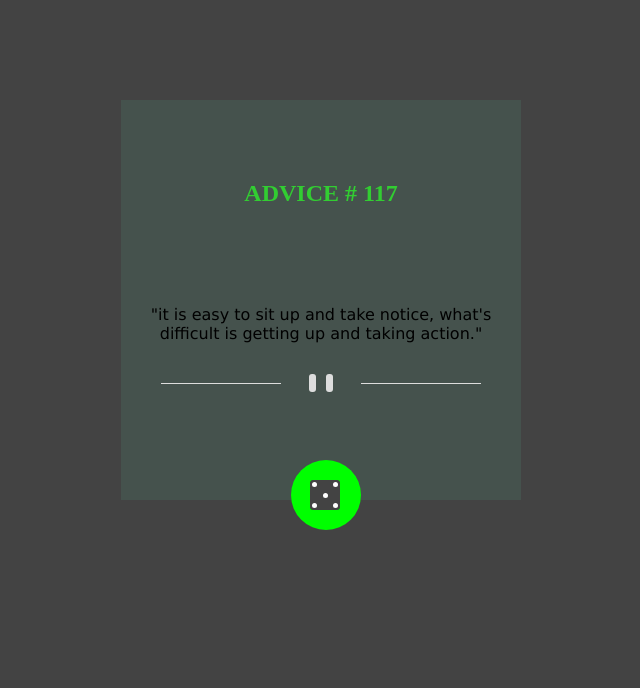
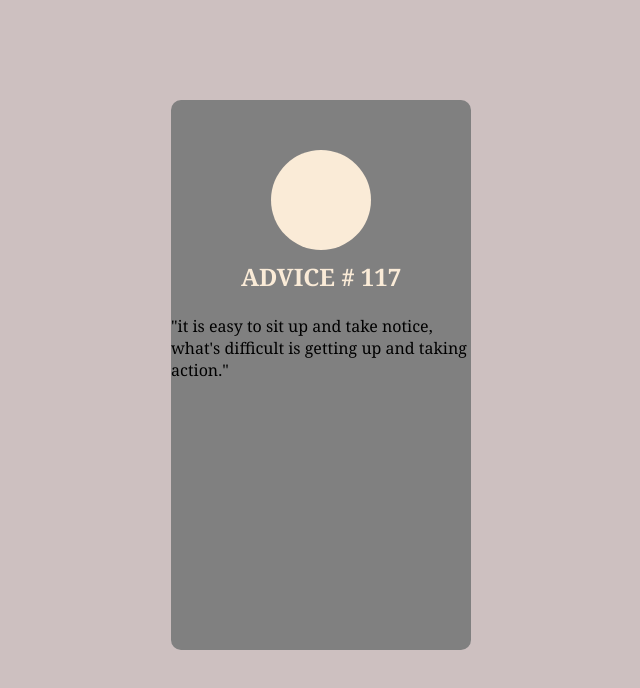
Before and after one commit to faruqshehu/Advice-Challenge, a plain HTML site: page challenge.html in a window 1280 px wide. Shown: the whole page, without its empty margins (319-959 px from the left). Drawn offline with Linux system fonts and the light colour scheme.

Commit message:
profile challenge

```diff
--- a/style.css
+++ b/style.css
@@ -1,143 +1,60 @@
 *{
     box-sizing: border-box;
-    margin: 0px;
+    margin: 0;
     padding: 0;
 }
 
 body{
-    background-color: #434343;
-
+    background-color: #44141444;
+    font-family: georgia;
 }
 
 main{
+    background-color: gray;
+    width: 300px;
+    height: 550px;
+    border-radius: 10px;
+    position: absolute;
+    top: 100px;
+    left: calc(50% - 150px);
+}
 
-    width: 400px;
-    height: 400px;
-    background-color: #45524d;
-    position: absolute;
-    left: calc( 50% - 200px);
-    margin-top: 100px;
+.circle{
+    background-color: antiquewhite;
+    width: 100px;
+    height: 100px;
+    border-radius: 50%;
+    margin-top: 50px;
+    margin-left: calc(50% - 50px);
 
 }
 
 h2{
     text-align: center;
-    color: limegreen;
-    margin-top: 20%;
-
+    margin-top: 10px;
+    color: antiquewhite;
 }
 
-.text-content{
-    display: flex;
-    justify-content: center;
+.intro{
     text-align: center;
-    font-family: Verdana, Geneva, Tahoma, sans-serif;
-    margin-top: 20%;
-    text-size-adjust: 20px;
-
 }
 
-.circle{
- width: 70px;
- height: 70px;
- background-color: lime;
- border-radius: 50%;
- left: calc(50% - 30px);
- position: absolute;
- bottom: -30px ;
+.intro p{
+    color: yellow;
+    font-size: small;
 }
 
-.dice{
-    width: 30px;
-    height: 30px;
-    border-radius: 3px;
-    background-color: #434343;
-    position: absolute;
-    left: calc(50% - 16px);
-    top: calc(50% - 15px);
-    /* padding: 10px; */
+.intro q{
+    font-size: small;
+    color: antiquewhite;
 }
 
-.dice span{
-    background-color: #fff;
-    height: 5px;
-    width: 5px;
-    display: inline-block;
-    position: absolute;
-    border-radius: 50%;
+.name{
+    /* border: 1px solid black; */
+    border-radius: 5px;
+    background-color: antiquewhite;
+    margin: 20px;
+    text-align: center;
+    padding: 3px;
+    font-size: small;
 }
-
-.dice span:nth-child(1){
-    top: 2px;
-    left: 2px;
-}
-
-.dice span:nth-child(2){
-    top:2px;
-    right: 2px;
-}
-
-.dice span:nth-child(3){
-    bottom: 2px;
-    left: 2px;
-}
-
-.dice span:nth-child(4){
-    bottom: 2px;
-    right: 2px;
-}
-
-.dice span:nth-child(5){
-    left: calc(50% - 2.5px);
-    top: calc(50% - 2.5px);
-}
-
-.divider{
-    padding: 40px;
-    margin-bottom: 40px;
-    position: relative;
-}
-
-.left_line,
-.right_line{
-    height: 1px;
-    width: 30%;
-    background-color: #ddd;
-    position: absolute;
-
-}
-
-.left_line{
-    left:40px;
-}
-
-.right_line{
-    right: 40px;
-
-}
-
-.middle{
-    position: absolute;
-    height: 18px;
-    width: 24px;
-    left:calc(50% - 12px);
-    top:calc(50% - 9px);
-}
-
-.middle span{
-    display: inline-block;
-    height: 100%;
-    width: 7px;
-    background-color: #ddd;
-    border-radius: 3px;
-    position: absolute;
-    top:0;
-}
-
-.middle span:first-child{
-    left:0;
-}
-
-.middle span:last-child{
-    right: 0;
-}
```
Also changed, not shown: profile.html (added, +32 -0 lines), abunaana.png (added).
